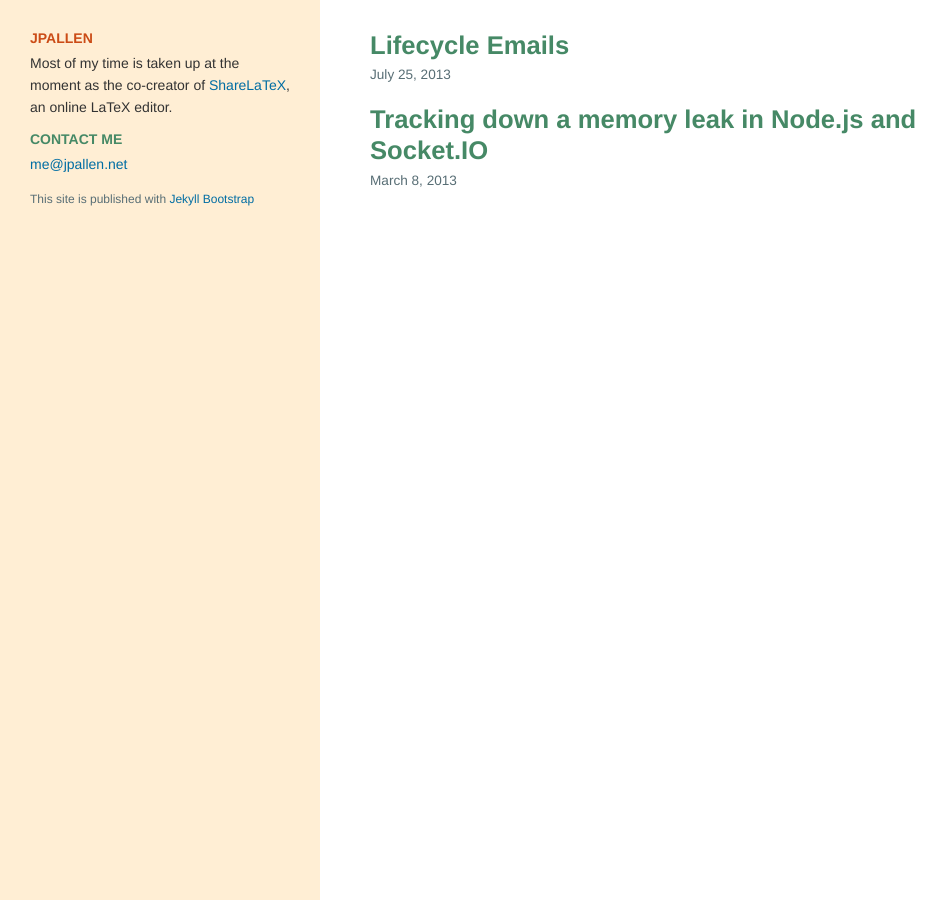
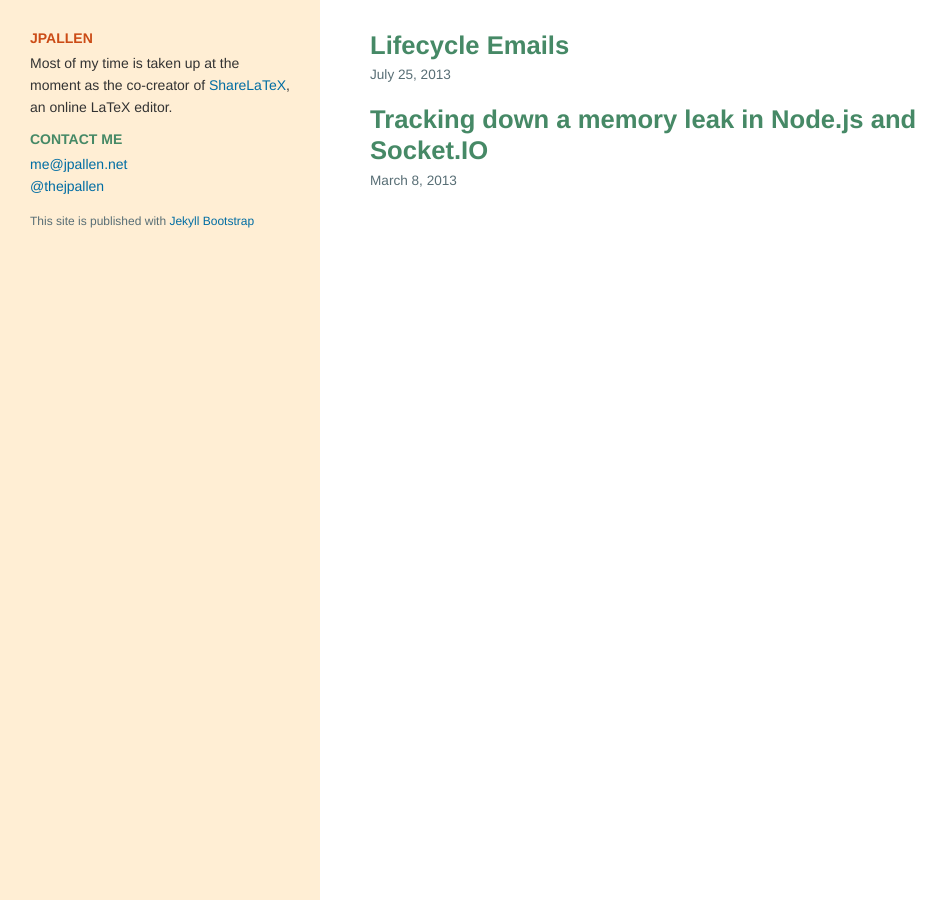
Before and after one commit to jpallen/jpallen.github.io, a Jekyll site: the page built from index.html, in a window 1280 px wide. Shown: the whole page, without its empty margins (0-948 px from the left). Built offline with Jekyll 4.4.1, drawn with Linux system fonts in a browser that asks for light colours; comment, search, counter and statistics services are not loaded.

Commit message:
Add in Twitter link

```diff
--- a/_layouts/default.html
+++ b/_layouts/default.html
@@ -33,7 +33,8 @@
 
       <h2>Contact Me</h2>
       <p>
-		  <a href="mailto:{{ site.author.email }}">{{ site.author.email }}</a>
+          <a href="mailto:{{ site.author.email }}">{{ site.author.email }}</a> <br/>
+          <a href="https://twitter.com/thejpallen">@thejpallen</a>
       </p>
 
       <p class="published-using">
```
Also changed, not shown: 8 other files. Lines whose indentation alone changed are shown as unchanged.
